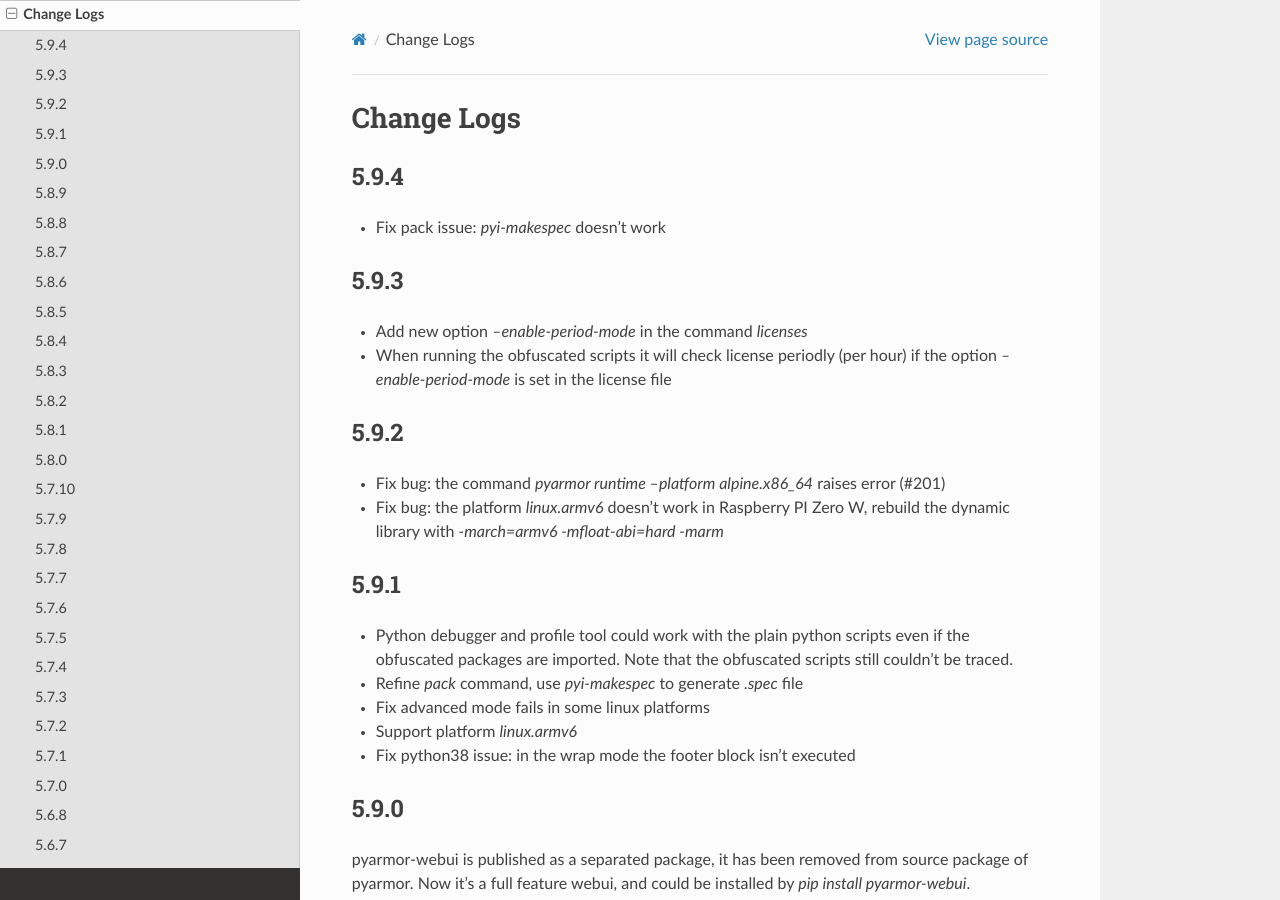
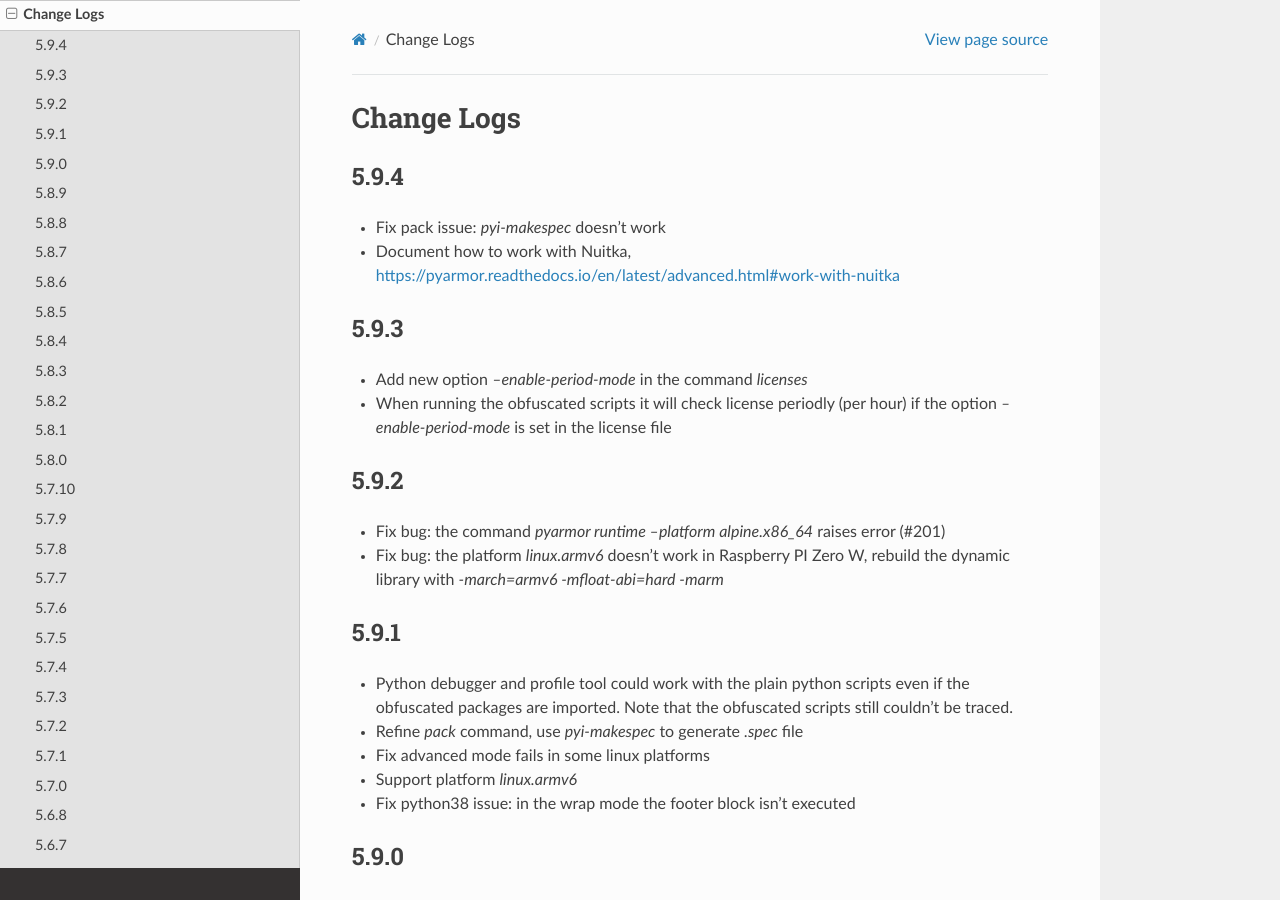
Before and after one commit to dashingsoft/pyarmor, a Sphinx documentation site: the page built from docs/change-logs.rst, in a window 1280 px wide and 900 px high. Built offline with Sphinx 7.4.7 and the Read the Docs theme 2.0.0, drawn with Linux system fonts in a browser that asks for light colours.

Commit message:
Add change log

```diff
--- a/docs/change-logs.rst
+++ b/docs/change-logs.rst
@@ -6,6 +6,8 @@
 5.9.4
 -----
 * Fix pack issue: `pyi-makespec` doesn't work
+* Document how to work with Nuitka,
+  https://pyarmor.readthedocs.io/en/latest/advanced.html#work-with-nuitka
 
 5.9.3
 -----
```
